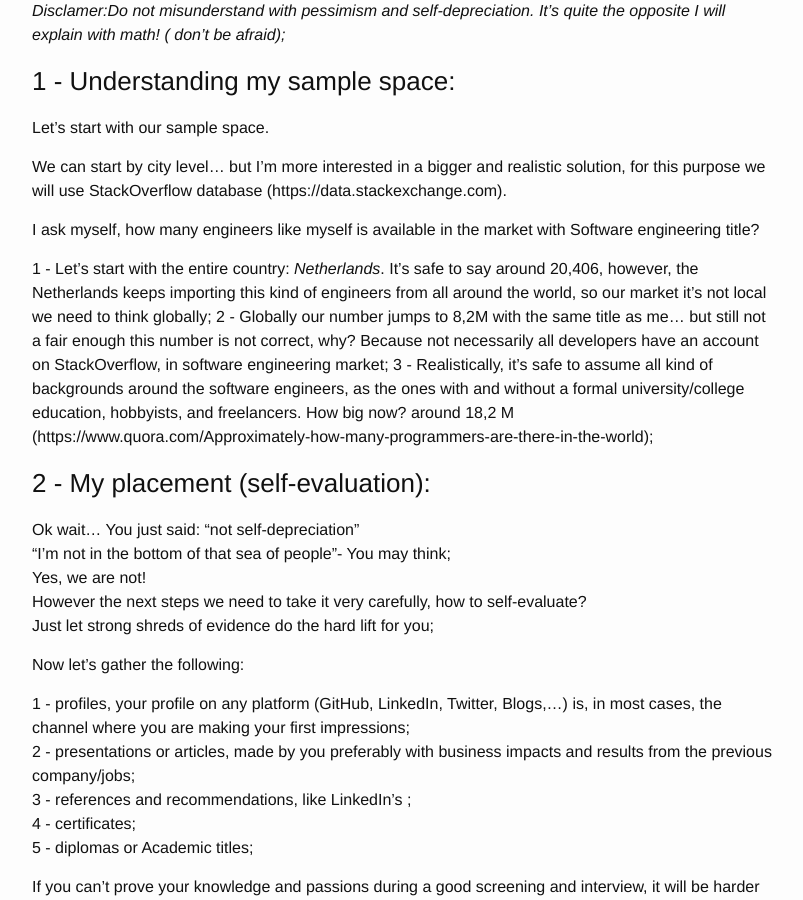
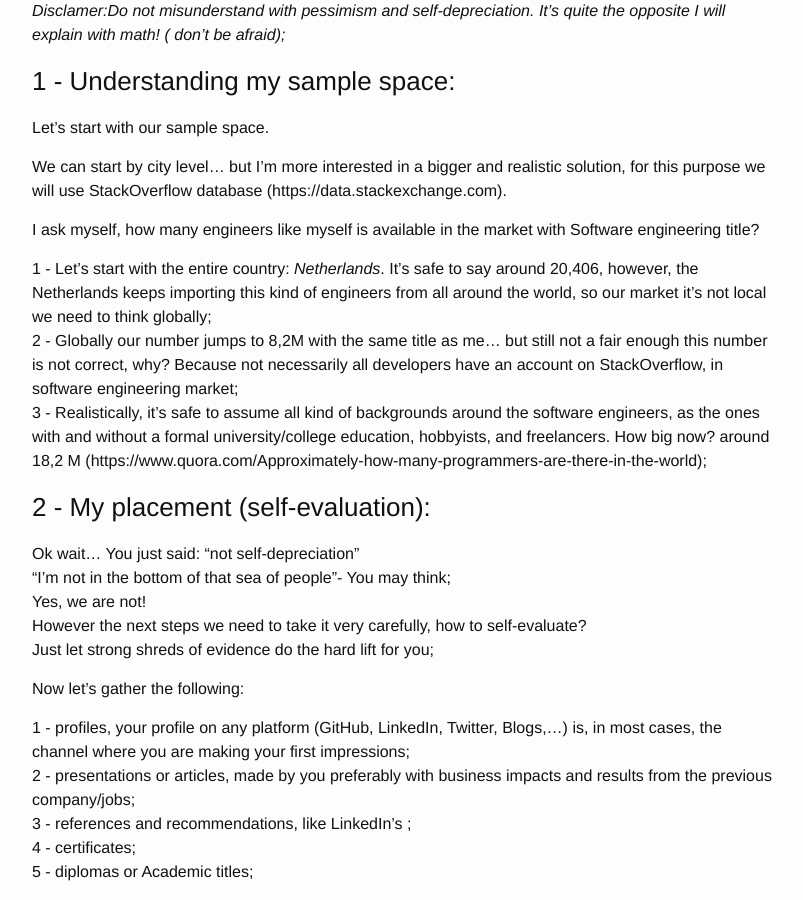
Before and after one commit to asilvino/alvarojoao.github.io, a Jekyll site: the page built from _posts/2017-12-29-the-curse-of-average.markdown, in a window 1280 px wide and 900 px high, scrolled down 540 px. Shown: the whole window, without its empty margins (238-1041 px from the left). Built offline with Jekyll 4.4.1, drawn with Linux system fonts in a browser that asks for light colours.

```diff
--- a/_posts/2017-12-29-the-curse-of-average.markdown
+++ b/_posts/2017-12-29-the-curse-of-average.markdown
@@ -27,9 +27,9 @@ Let’s start with our sample space.
 
   I ask myself, how many engineers like myself is available in the market with Software engineering title?
 
-  1 - Let’s start with the entire country: *Netherlands*.  It's safe to say around 20,406, however, the Netherlands keeps importing this kind of engineers from all around the world, so our market it's not local we need to think globally;
-  2 - Globally our number jumps to 8,2M with the same title as me... but still not a fair enough this number is not correct, why? Because not necessarily all developers have an account on StackOverflow, in software engineering market;
-  3 - Realistically, it's safe to assume all kind of backgrounds around the software engineers, as the ones with and without a formal university/college education, hobbyists, and freelancers. How big now? around 18,2 M (https://www.quora.com/Approximately-how-many-programmers-are-there-in-the-world);
+  1 - Let’s start with the entire country: *Netherlands*.  It's safe to say around 20,406, however, the Netherlands keeps importing this kind of engineers from all around the world, so our market it's not local we need to think globally;<br/>
+  2 - Globally our number jumps to 8,2M with the same title as me... but still not a fair enough this number is not correct, why? Because not necessarily all developers have an account on StackOverflow, in software engineering market;<br/>
+  3 - Realistically, it's safe to assume all kind of backgrounds around the software engineers, as the ones with and without a formal university/college education, hobbyists, and freelancers. How big now? around 18,2 M (https://www.quora.com/Approximately-how-many-programmers-are-there-in-the-world);<br/>
 
 ### 2 - My placement (self-evaluation):
 
```
